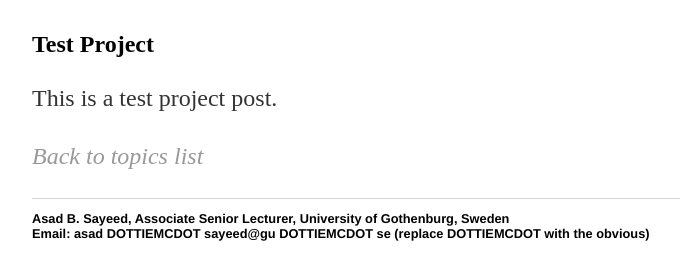
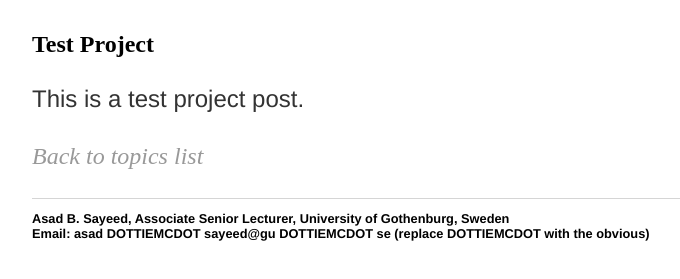
Before and after one commit to asayeed/asayeed.github.io, a Jekyll site: the page built from mastersproject/project1.md, in a window 1280 px wide. Shown: the part 166-445 px from the top of the page, without its empty margins (160-840 px from the left). Built offline with Jekyll 4.4.1, drawn with Linux system fonts in a browser that asks for light colours.

Commit message:
Update main.css

```diff
--- a/css/main.css
+++ b/css/main.css
@@ -41,3 +41,7 @@ ul.posts {
 ul.posts li {
     list-style: none;
 }
+
+.topic {
+    font-family:'Helvetica', 'Arial', 'Sans-Serif';
+}
```
